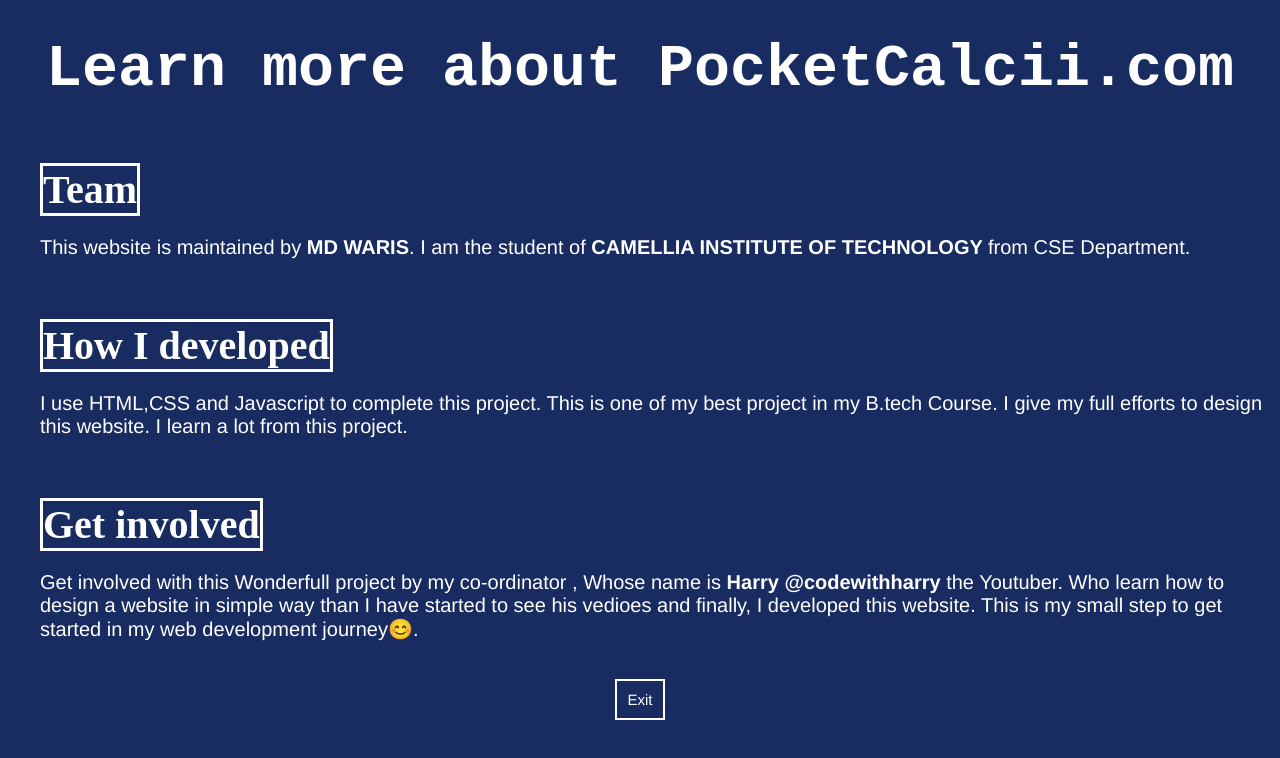
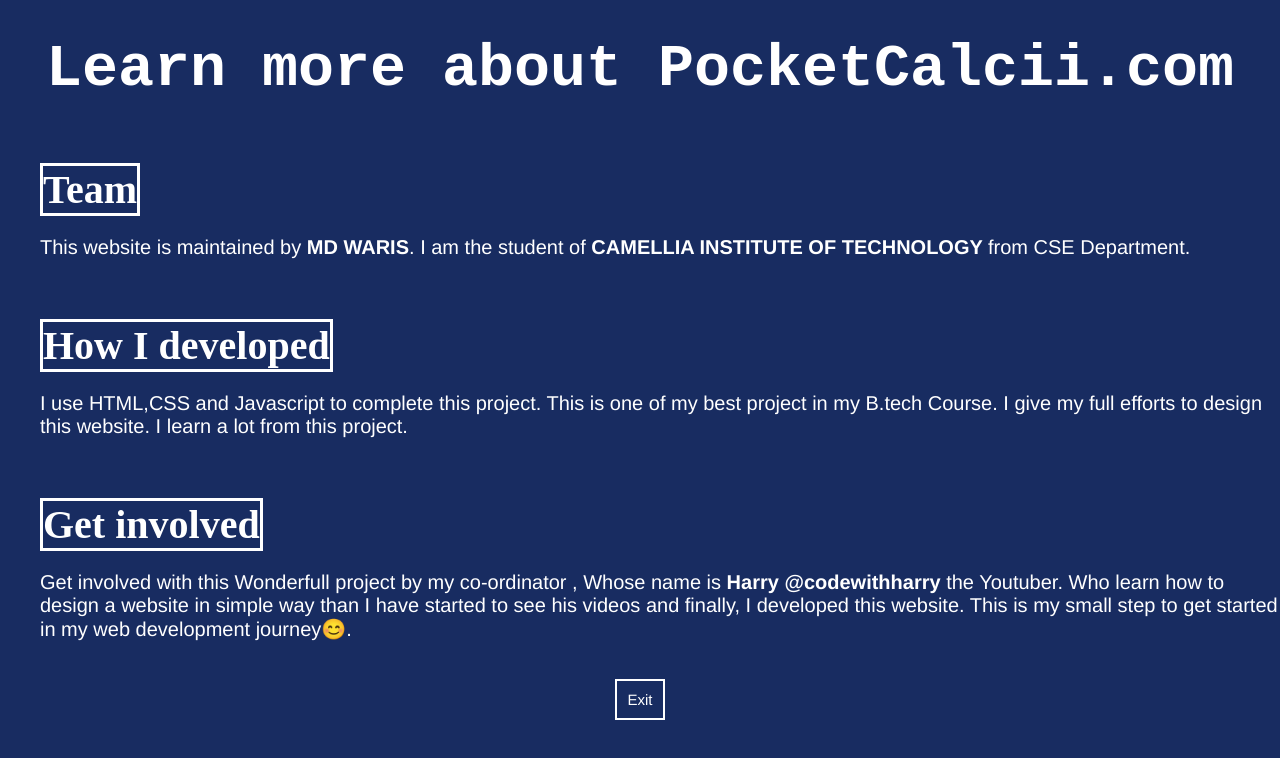
Before and after one commit to mdwaris786/PocketCalcii.com, a plain HTML site: page about.html in a window 1280 px wide. Drawn offline with Linux system fonts and the light colour scheme.

Commit message:
Update about.html

```diff
--- a/about.html
+++ b/about.html
@@ -28,7 +28,7 @@
 
         <p>Get involved with this Wonderfull project by my co-ordinator , Whose name is <b>
                 Harry @codewithharry</b> the Youtuber. Who learn how to design a website in simple way than I have
-            started to see his vedioes and finally, I developed this website. This is my small step to get
+            started to see his videos and finally, I developed this website. This is my small step to get
             started in my web development journey😊.</p>
     </div>
 
```
